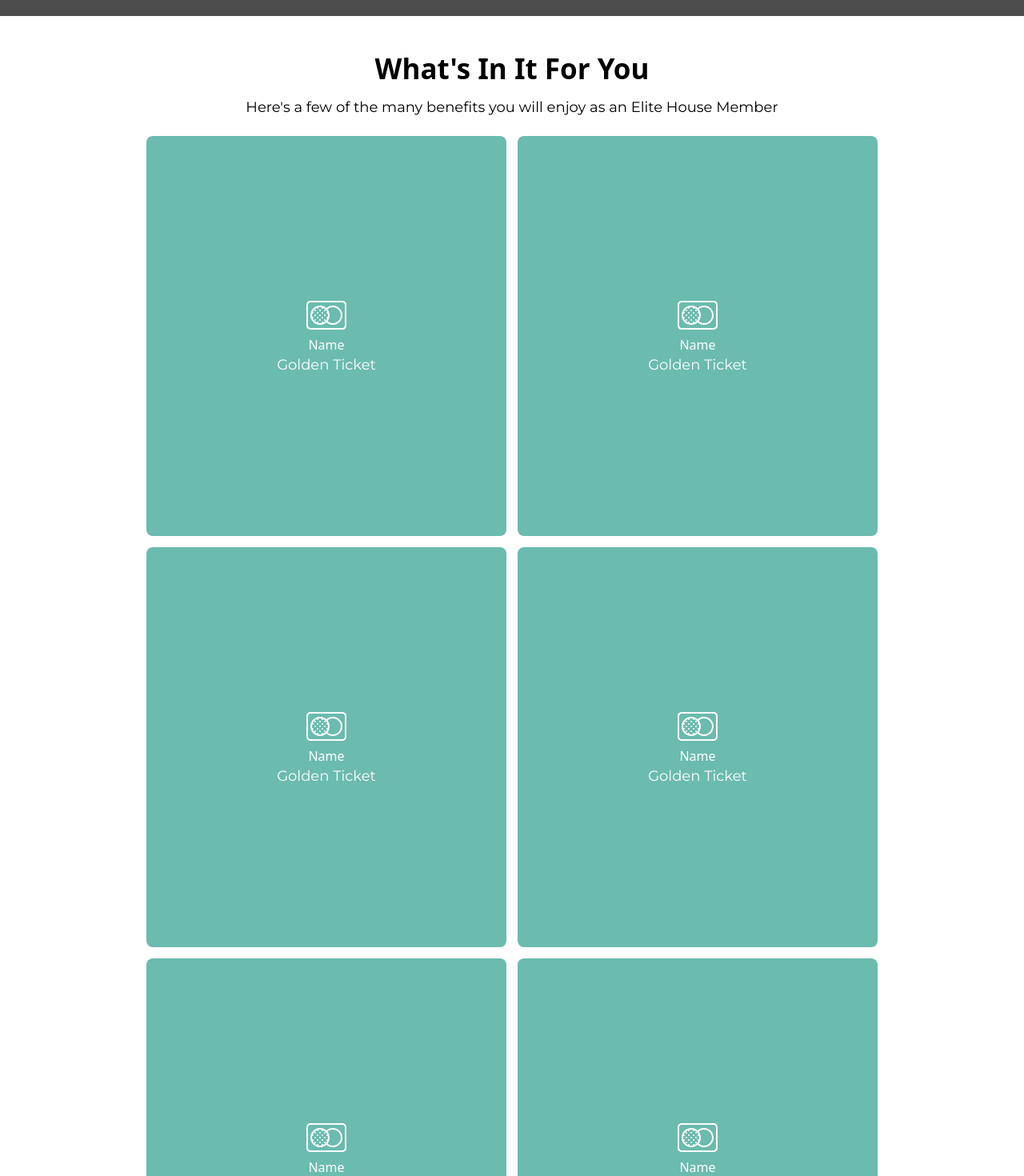
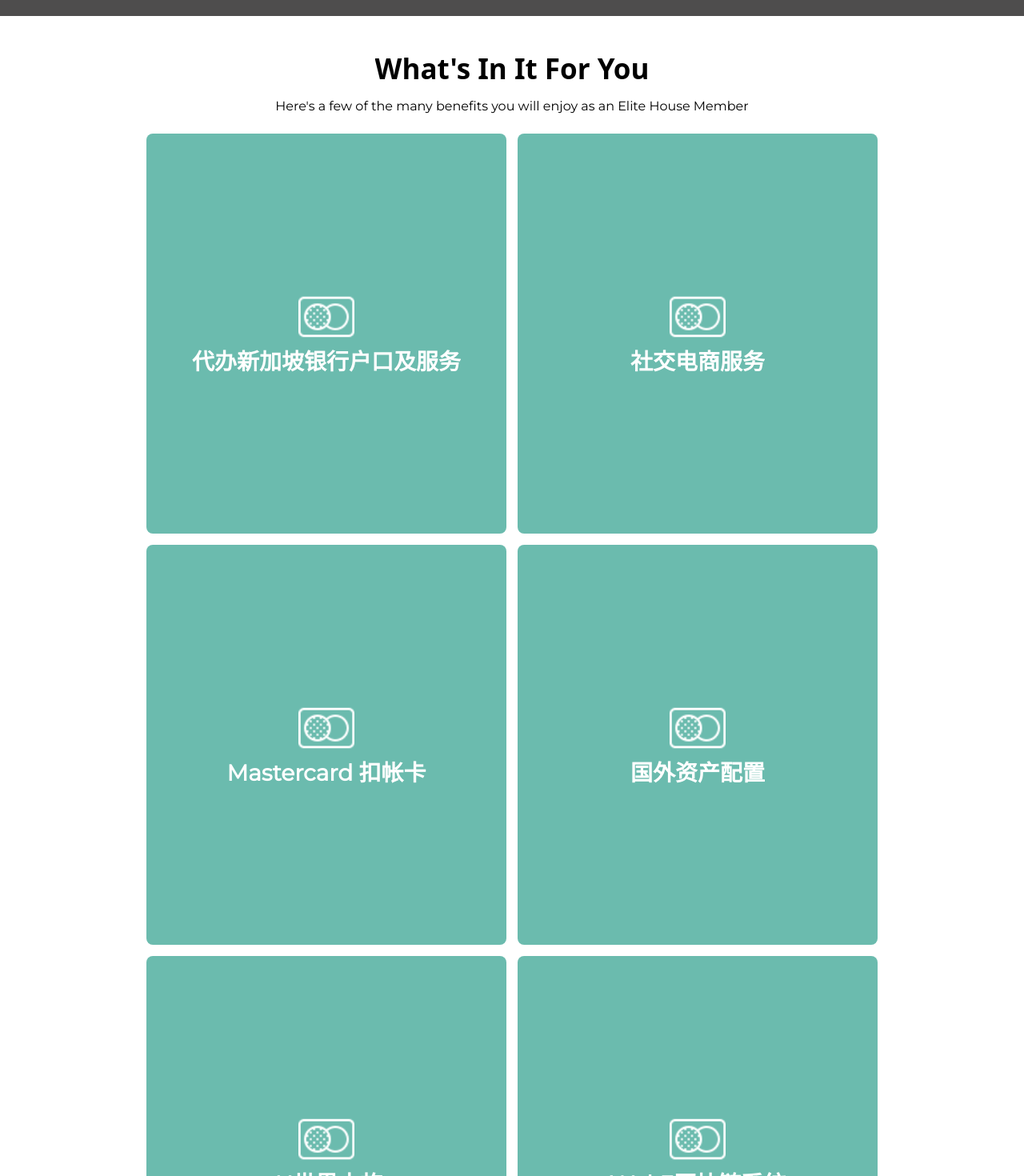
Before and after one commit to danieladebanjo55/elite-house, a React (Vite) app in the folder frontend/: page / in a window 1280 px wide. Shown: the part 780-2250 px from the top of the page at 80% size. Built offline with nearby package versions, Linux system fonts and the light colour scheme; grey boxes are pictures that could not be loaded.

Commit message:
docs:bug fix

```diff
--- a/frontend/src/Components/Home/Benefits/Benefit.jsx
+++ b/frontend/src/Components/Home/Benefits/Benefit.jsx
@@ -15,12 +15,16 @@ export default function Benefit() {
           </p>
         </div>
         <div className="lower">
-          <Card image={Image} title="Name" subtitle="Golden Ticket" />
-          <Card image={Image} title="Name" subtitle="Golden Ticket" />
-          <Card image={Image} title="Name" subtitle="Golden Ticket" />
-          <Card image={Image} title="Name" subtitle="Golden Ticket" />
-          <Card image={Image} title="Name" subtitle="Golden Ticket" />
-          <Card image={Image} title="Name" subtitle="Golden Ticket" />
+          <Card image={Image} subtitle="代办新加坡银行户口及服务" />
+          <Card
+            image={Image}
+            subtitle="社交电商服务
+"
+          />
+          <Card image={Image} subtitle="Mastercard 扣帐卡" />
+          <Card image={Image} subtitle="国外资产配置" />
+          <Card image={Image} subtitle="AI世界文旅" />
+          <Card image={Image} subtitle="Web3区块链系统" />
         </div>
       </div>
     </>
--- a/frontend/src/Components/Home/Benefits/Cards/Card.jsx
+++ b/frontend/src/Components/Home/Benefits/Cards/Card.jsx
@@ -7,7 +7,7 @@ export default function Card({ image, title, subtitle }) {
       <div className="card">
         <img src={image} />
         <h2>{title}</h2>
-        <p>{subtitle}</p>
+        <p className="card__text">{subtitle}</p>
       </div>
     </>
   );
--- a/frontend/src/Components/Home/Benefits/Cards/Card.scss
+++ b/frontend/src/Components/Home/Benefits/Cards/Card.scss
@@ -20,9 +20,15 @@ h2 {
   color: #fff;
 }
 
-p {
+.card__text {
   font-family: "Montserrat", sans-serif;
-  font-size: 18px;
+  font-size: 28px;
+  font-weight: 700;
   color: #fff;
   text-align: center;
 }
+
+img {
+  width: 70px;
+  height: auto;
+}
--- a/frontend/src/Components/Home/Footer/Footer.scss
+++ b/frontend/src/Components/Home/Footer/Footer.scss
@@ -1,9 +1,14 @@
 .main__footer {
   padding: 25px 10px;
+  display: flex;
+  justify-content: center;
+  align-items: center;
 
   .footer__content {
     p {
       color: #000;
+      font-size: 20px;
+      font-weight: 600;
     }
   }
 }
--- a/frontend/src/Components/Home/ItemList/Item.scss
+++ b/frontend/src/Components/Home/ItemList/Item.scss
@@ -11,10 +11,11 @@
   .list1 {
     display: flex;
     flex-direction: row;
-    justify-content: space-evenly;
-    align-items: start;
+    justify-content: center;
+    align-items: center;
     gap: 0.5rem;
     .list__item {
+      font-size: 18px;
       color: #000;
       text-align: left;
     }
--- a/frontend/src/Components/Home/Packages/Subscription/Subscription.jsx
+++ b/frontend/src/Components/Home/Packages/Subscription/Subscription.jsx
@@ -32,8 +32,8 @@ const Subscription = () => {
     <div className="main__sub">
       <SubscriptionPackageCard
         title="普通会员"
-        Fprice={package1.Fprice}
-        Rprice={package1.Rprice}
+        // Fprice={package1.Fprice}
+        // Rprice={package1.Rprice}
         onSelect={() => {
           // Handle package selection for package 1
           console.log(`Selected ${package1.title}`);
@@ -41,8 +41,8 @@ const Subscription = () => {
       />
       <SubscriptionPackageCard
         title="公司会员"
-        Fprice={package1.Fprice}
-        Rprice={package1.Rprice}
+        // Fprice={package1.Fprice}
+        // Rprice={package1.Rprice}
         onSelect={() => {
           // Handle package selection for package 1
           console.log(`Selected ${package1.title}`);
```
